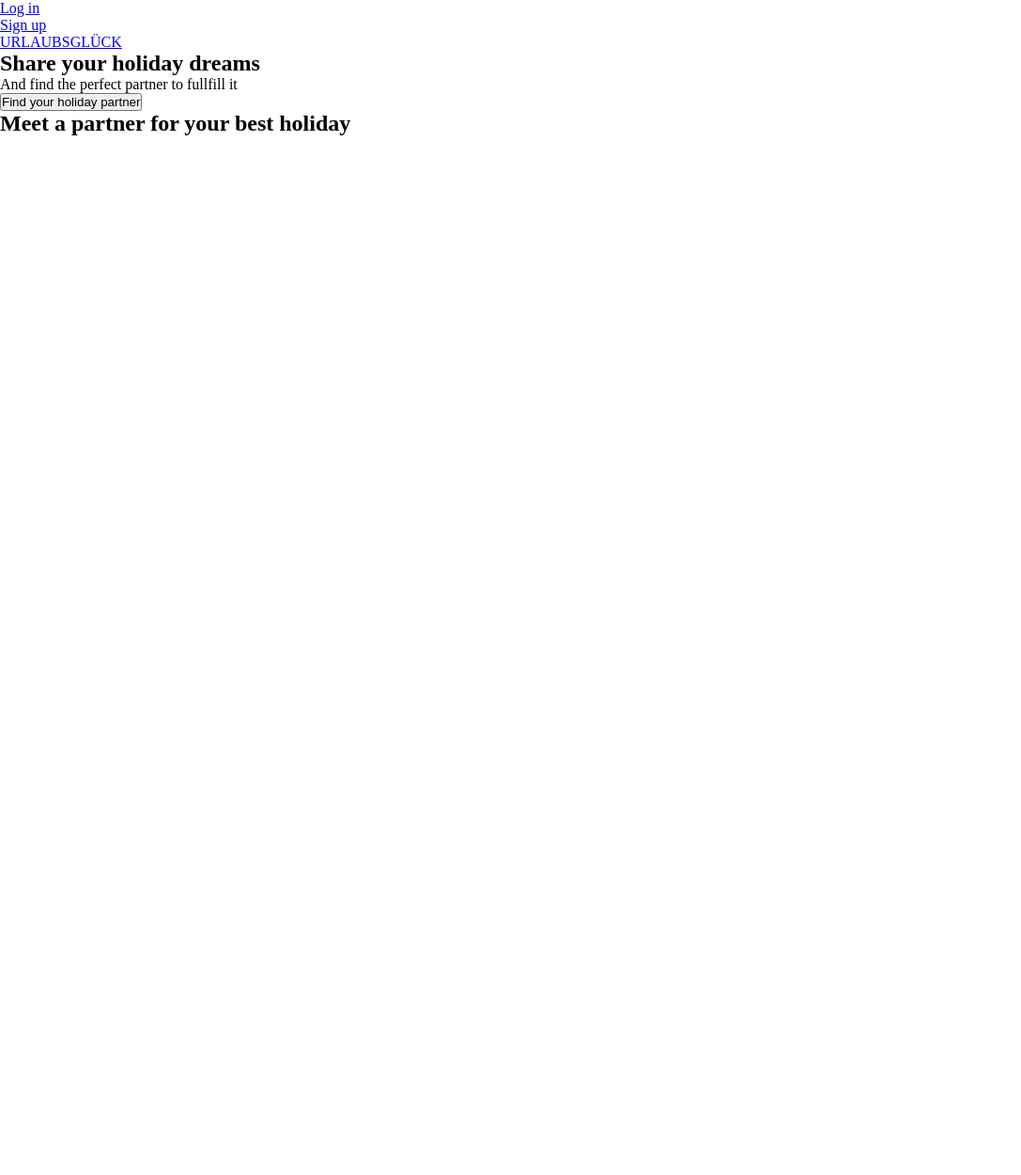
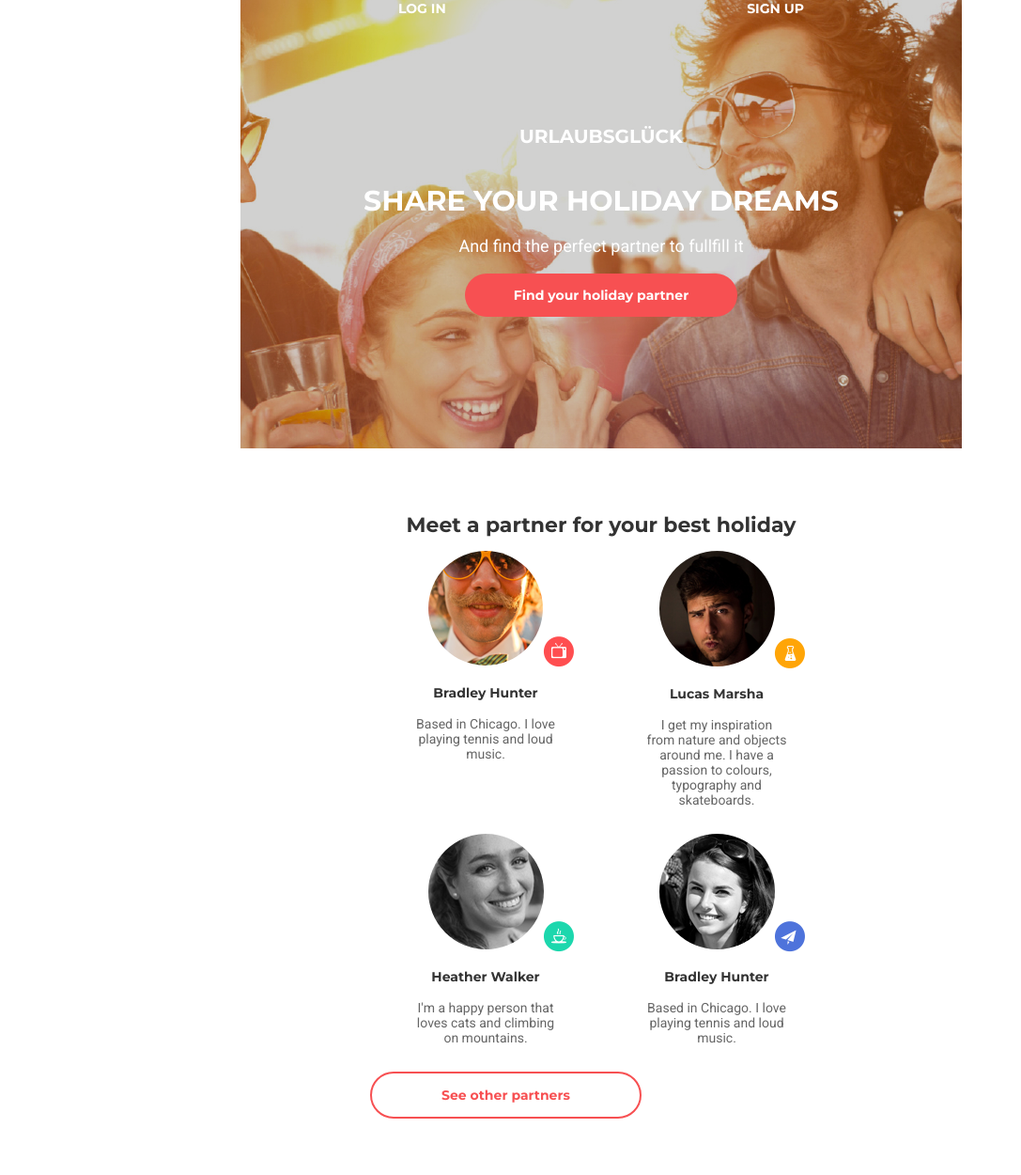
Before and after one commit to Olesia2312/Bootcamp8, a plain HTML site: page HTML+CSS/module-08/index.html in a window 1280 px wide. Shown: the whole page at 94% size, without its empty margins (0-1087 px from the left). Before the commit the page ends 800 px from the top, so only its background shows below. Drawn offline with Linux system fonts and the light colour scheme.

Commit message:
module-09

```diff
--- a/HTML+CSS/module-08/css/style.css
+++ b/HTML+CSS/module-08/css/style.css
@@ -1,5 +1,3 @@
-@import url(../css/header.css);
-@import url(../css/main.css);
 * {
     margin: 0;
     padding: 0;
@@ -8,19 +6,174 @@ img {
     display: block;
     max-width: 100%;
     height: auto;
+    margin: 0 auto;
 }
-.container {
+.header, .main {
     width: 320px;
-    padding: 0 10px;
+    margin: 0 auto;
+    text-align: center;
+}
+.header {
+    background: center url(../img/bg-s.png) no-repeat;
+
+}
+.menu {
+    width: 56.25%;
+    display: flex;
+    justify-content: space-between;
     margin: auto;
+    list-style: none;
+
+    padding-bottom: 115px;
 }
-@media (min-widht 768px) {
-    .container {
+.submenu-link {
+    font-family: "Montserrat", sans-serif;
+    text-decoration: none;
+    font-size: 14px;
+    color: rgba(255, 255, 255, 255);
+    text-align: center;
+    text-transform: uppercase;
+    font-weight: 700;
+}
+.submenu-link:hover {
+    border: 1px solid white;
+    border-radius: 25px;
+    padding: 10px 18px;
+}
+.logo {
+    font-family: "Montserrat", sans-serif;
+    font-size: 20px;
+    text-decoration: none;
+    color: rgba(255, 255, 255, 255);
+    text-align: center;
+    text-transform: uppercase;
+    font-weight: 700;
+}
+h1 {
+    font-family: "Montserrat", sans-serif;
+    font-size: 30px;
+    color: rgba(255, 255, 255, 255);
+    text-transform: uppercase;
+    font-weight: 700;
+    padding-top: 38px;
+    padding-bottom: 19px;
+}
+.text-header {
+    width: 68.75%;
+    font-family: "Roboto", sans-serif;
+    font-size: 18px;
+    color: rgba(255, 255, 255, 255);
+    margin: auto;
+    padding-bottom: 19px;
+}
+.button-header {
+    font-family: "Montserrat", sans-serif;
+    font-size: 14px;
+    color: rgba(255, 255, 255, 255);
+    font-weight: 700;
+    background-color: #f75052;
+    border: none;
+    border-radius: 25px;
+    padding: 14px 52px;
+    text-align: center;
+}
+.section-header {
+    padding-bottom: 140px;
+}
+h2 {
+    font-family: "Montserrat", sans-serif;
+    font-size: 22px;
+    color: rgba(51, 51, 51, 255);
+    padding-top: 68px;
+    padding-bottom: 14px;
+}
+.section-main {
+    padding-bottom: 60px;
+}
+.team-photo {
+    border-radius: 50%;
+}
+.team-photo1, .team-photo2, .team-photo3, .team-photo4 {
+    display: flex;
+    position: relative;
+}
+.team-photo1:after {
+    content: url(../img/shape-tv.png);
+    display: block;
+    position: absolute;
+    left: 180px;
+    top: 87px;
+}
+.team-photo2:after {
+    content: url(../img/shape-battle.png);
+    display: block;
+    position: absolute;
+    left: 180px;
+    top: 89px;
+}
+.team-photo3:after {
+    content: url(../img/shape-cup.png);
+    display: block;
+    position: absolute;
+    left: 180px;
+    top: 89px;
+}
+.team-photo4:after {
+    content: url(../img/shape-plane.png);
+    display: block;
+    position: absolute;
+    left: 180px;
+    top: 89px;
+}
+.name {
+    font-family: "Montserrat", sans-serif;
+    font-size: 14px;
+    font-weight: 700;
+    color: rgba(51, 51, 51, 255);
+    padding-top: 20px;
+    padding-bottom: 16px;
+}
+.info {
+    width: 60.9375%;
+    margin: auto;
+    font-family: "Roboto", sans-serif;
+    font-size: 14px;
+    color: rgba(102, 102, 102, 255);
+    padding-bottom: 28px;
+}
+.button-main {
+    font-family: "Montserrat", sans-serif;
+    font-size: 14px;
+    font-weight: 700;
+    color: #f75052;
+    background-color: white;
+    border: 2px solid #f75052;
+    border-radius: 25px;
+    padding: 14px 74px;
+}
+
+@media (min-width: 768px) {
+    .header, .main {
         width: 768px;
     }
+    .header {
+        background: url(../img/bg-m.png);
+    }
+    .section-main {
+        display: flex;
+        flex-wrap: wrap;
+        width: 64.0625%;
+        margin: auto;
+    }
+    .team {
+        width: 50%;
+    }
 }
-@media (min-widht 1440px) {
-    .container {
+@media (min-width: 1440px) {
+    .header, .main {
         width: 1440px;
     }
+    .header {
+        background: url(../img/bg-l.jpg);
+    }
 }
--- a/HTML+CSS/module-08/index.html
+++ b/HTML+CSS/module-08/index.html
@@ -2,31 +2,64 @@
 <html lang="en">
 <head>
     <meta charset="UTF-8">
+    <link href="https://fonts.googleapis.com/css?family=Montserrat:400,700|Roboto:300,400" rel="stylesheet">
     <link rel="stylesheet" href="./css/style.css">
     <meta name="viewport" content="width=device-width, initial-scale=1.0">
     <meta http-equiv="X-UA-Compatible" content="ie=edge">
     <title>Document</title>
 </head>
 <body>
-    <header>
-        <ul>
-            <li>
-                <a href="#">Log in</a>
-            </li>
-            <li>
-                <a href="#">Sign up</a>
-            </li>
-        </ul>
-        <a href="#">URLAUBSGLÜCK</a>
-        <section>
+    <header class="header">
+        <nav class="menu-nav">
+            <ul class="menu">
+               <li class="submenu">
+                  <a class="submenu-link" href="#">Log in</a>
+               </li>
+               <li class="submenu">
+                  <a class="submenu-link" href="#">Sign up</a>
+               </li>
+           </ul>
+           <a class="logo" href="#">URLAUBSGLÜCK</a>
+        </nav>
+        <section class="section-header">
             <h1>Share your holiday dreams</h1>
-            <p>And find the perfect partner to fullfill it</p>
-            <button>Find your holiday partner</button>
+            <p class="text-header">And find the perfect partner to fullfill it</p>
+            <button class="button-header">Find your holiday partner</button>
         </section>
     </header>
-    <main>
+    <main class="main">
         <h2>Meet a partner for your best holiday</h2>
+        <section class="section-main">
+            <div class="team">
+                <div class="team-photo1">
+                   <img class="team-photo" src="./img/Layer 6@1X.png" alt="Photo">
+                </div>
+                <p class="name">Bradley Hunter</p>
+                <p class="info">Based in Chicago. I love playing tennis and loud music.</p>
+            </div>
+            <div class="team">
+                <div class="team-photo2">
+                  <img class="team-photo" src="./img/Layer 8@1X.png" alt="Photo">
+                </div>
+                  <p class="name">Lucas Marsha</p>
+                <p class="info">I get my inspiration from nature and objects around me. I have a passion to colours, typography and skateboards.</p>
+            </div>
+            <div class="team">
+                <div class="team-photo3">
+                  <img class="team-photo" src="./img/Layer 7@1X.png" alt="Photo">
+                </div>
+                  <p class="name">Heather Walker</p>
+                <p class="info">I'm a happy person that loves cats and climbing on mountains.</p>
+           </div>
+            <div class="team">
+                <div class="team-photo4">
+                  <img class="team-photo" src="./img/Layer 9@1X.png" alt="Photo">
+                </div>
+                  <p class="name">Bradley Hunter</p>
+                <p class="info">Based in Chicago. I love playing tennis and loud music.</p>
+           </div>
+           <button class="button-main">See other partners</button>
+        </section>
     </main>
-
 </body>
 </html>
```
Also changed, not shown: HTML+CSS/module-08/css/header.css (deleted), HTML+CSS/module-08/css/main.css (deleted), HTML+CSS/module-08/img/Ellipse 1@1X.png (deleted), HTML+CSS/module-08/img/Layer 7@1X.png (added), HTML+CSS/module-08/img/Shape 128@1X.png (deleted), HTML+CSS/module-08/img/Shape 153@1X.png (deleted), HTML+CSS/module-08/img/Shape 155@1X.png (deleted), HTML+CSS/module-08/img/Shape 170@1X.png (deleted), HTML+CSS/module-08/img/Shape-battle.png (added), HTML+CSS/module-08/img/Shape-cup.png (added), HTML+CSS/module-08/img/Shape-plane.png (added), HTML+CSS/module-08/img/Shape-tv.png (added), HTML+CSS/module-08/img/bg-l.jpg (added), HTML+CSS/module-08/img/bg-m.png (added), 2 more files, 2 other files.
